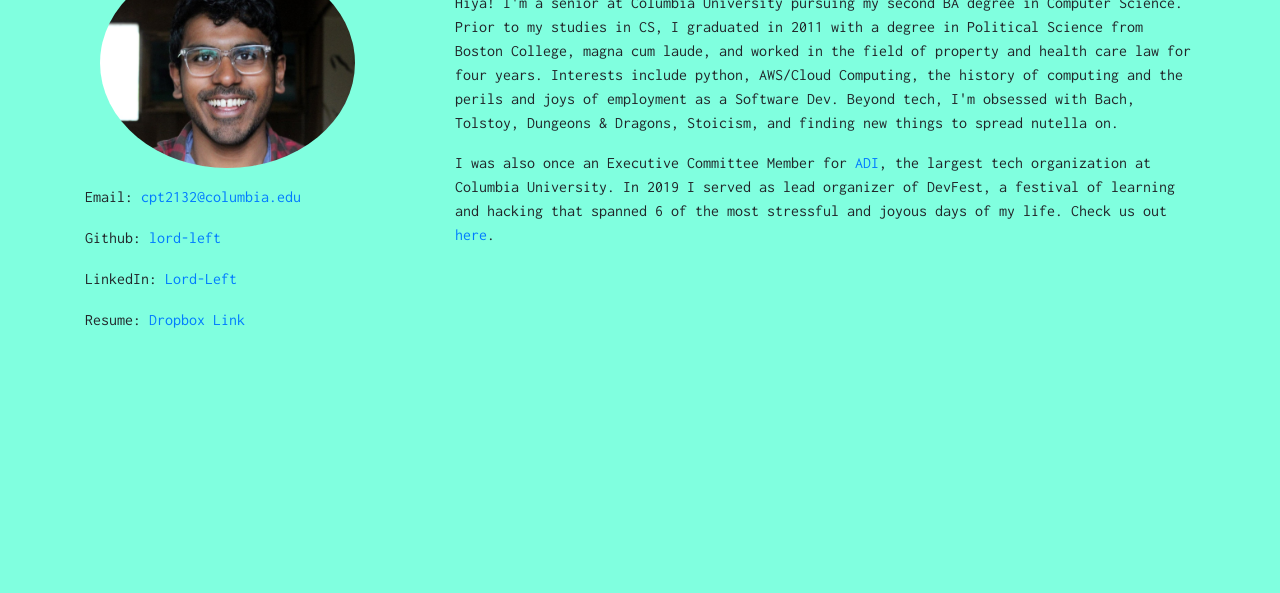
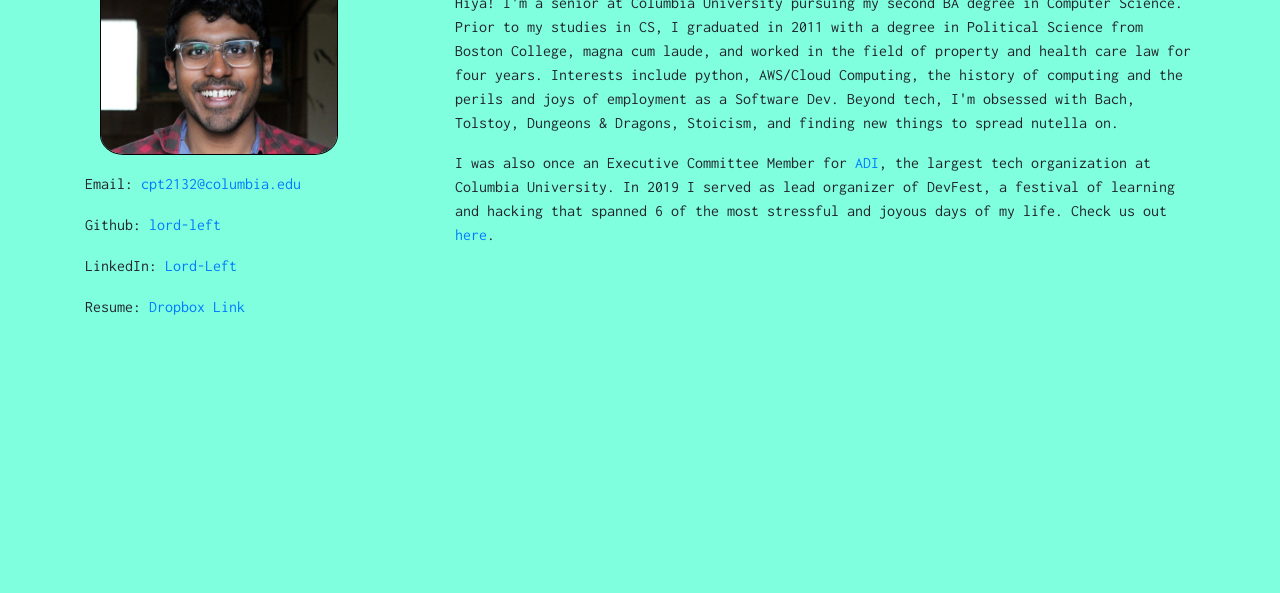
Before and after one commit to Lord-Left/Lord-Left.github.io, a plain HTML site: page aboutme.html in a window 1280 px wide. Shown: the part 207-800 px from the top of the page. Drawn offline with nearby package versions, Linux system fonts and the light colour scheme; a web font is replaced by a local one.

Commit message:
Made slight style tweaks to aboutme.html

```diff
--- a/aboutme.html
+++ b/aboutme.html
@@ -37,7 +37,7 @@
     <div class="container inconsolataFont">
         <div class="row mx-auto titleWidth">
             <div class="col-4" style="margin-top: 3%">
-                <img src="./media/headshot.jpg" class="selfPic">
+                <img src="./media/headshot.jpg" class="selfPic borderBox">
                 <div class="row lightMarg blogFontSize">
                     Email:&nbsp <a href="mailto:cpt2132@columbia.edu">cpt2132@columbia.edu</a>
                 </div>
--- a/style.css
+++ b/style.css
@@ -151,8 +151,8 @@
             font-weight: bold;
         }
         .selfPic {
-            max-width: 75%;
-            border-radius: 100%;
+            max-width: 70%;
+            border-radius: 10%;
         }
         .topPad {
             padding-top: 30px;
```
